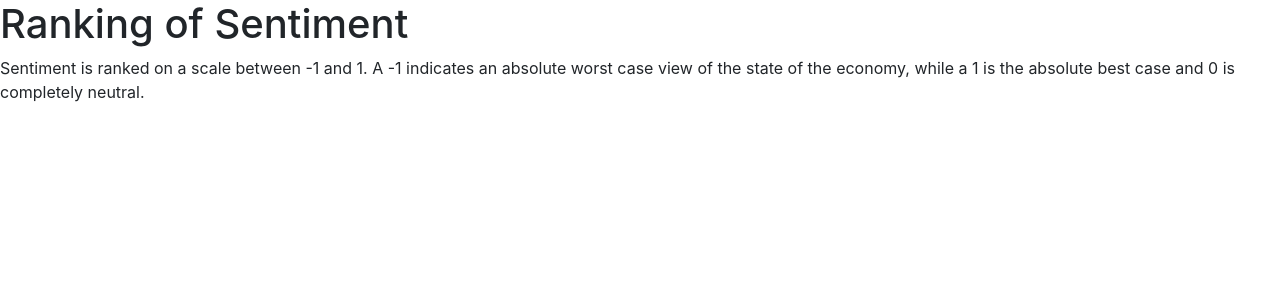
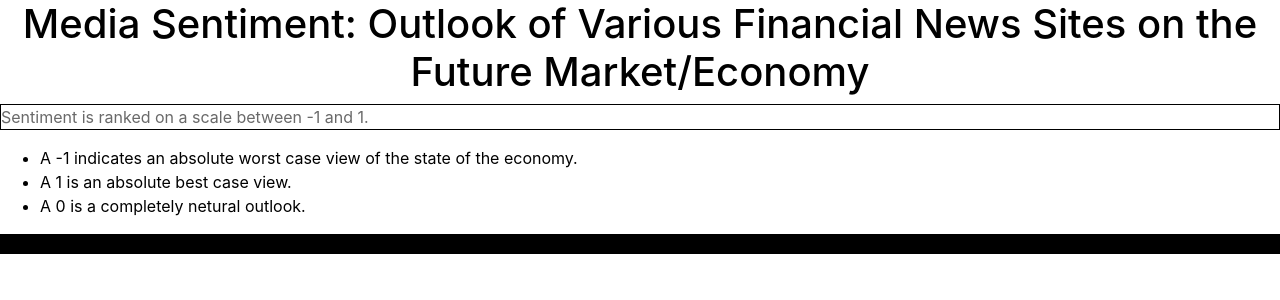
Before and after one commit to rishsol/Media-Sentiment, a Flask app: page / in a window 1280 px wide. Shown: the top 300 px of the page. Run offline with Flask 2, Linux system fonts and the light colour scheme; parts of the project's set-up code (start-up, migrations or seed data) failed here and were passed over; some libraries are stand-ins or nearby versions.

Commit message:
update hierarchy, update layout

```diff
--- a/style.css
+++ /dev/null
@@ -1,3 +0,0 @@
-head {
-    position: center
-}
--- a/templates/home.html
+++ b/templates/home.html
@@ -1,13 +1,48 @@
 <!DOCTYPE html>
 <html>
 <head>
+<style>
+
+body {
+    background: black;
+    color: #333333;
+    margin-top: 10rem;
+}
+
+h1 {
+    color:  black;
+    text-align: center;
+}
+
+p {
+    color: dimgray;
+    text-align: left;
+    border: 1px solid black;
+}
+
+ul {
+    color: black;
+}
+
+ol {
+    text-align: center;
+    list-style-position: inside;
+    font-size: x-large;
+    color: dimgray;
+    border: 10px solid black;
+}
+</style>
     <meta charset="utf-8">
     <meta name="viewport" content="width=device-width, initial-scale=1, shrink-to-fit=no">
-
     <link rel="stylesheet" href="https://stackpath.bootstrapcdn.com/bootstrap/4.3.1/css/bootstrap.min.css" integrity="sha384-ggOyR0iXCbMQv3Xipma34MD+dH/1fQ784/j6cY/iJTQUOhcWr7x9JvoRxT2MZw1T" crossorigin="anonymous">
     <body>
-        <h1>Ranking of Sentiment</h1>
-        <p>Sentiment is ranked on a scale between -1 and 1. A -1 indicates an absolute worst case view of the state of the economy, while a 1 is the absolute best case and 0 is completely neutral.</p>
+        <h1>Media Sentiment: Outlook of Various Financial News Sites on the Future Market/Economy</h1>
+        <p>Sentiment is ranked on a scale between -1 and 1.</p>
+        <ul>
+            <li>A -1 indicates an absolute worst case view of the state of the economy.</li>
+            <li>A 1 is an absolute best case view.</li>
+            <li>A 0 is a completely netural outlook.</li>
+        </ul>
         <ol>
             {% for site in websites %}
                 <li> {{ site }} : {{ websites[site]|round(4, 'floor') }} </li>
```
Also changed, not shown: Scraper.py (+37 -27 lines), f.py (renamed from store.py, +8 -1 lines), index.html (deleted, +0 -16 lines), 13 other files.
